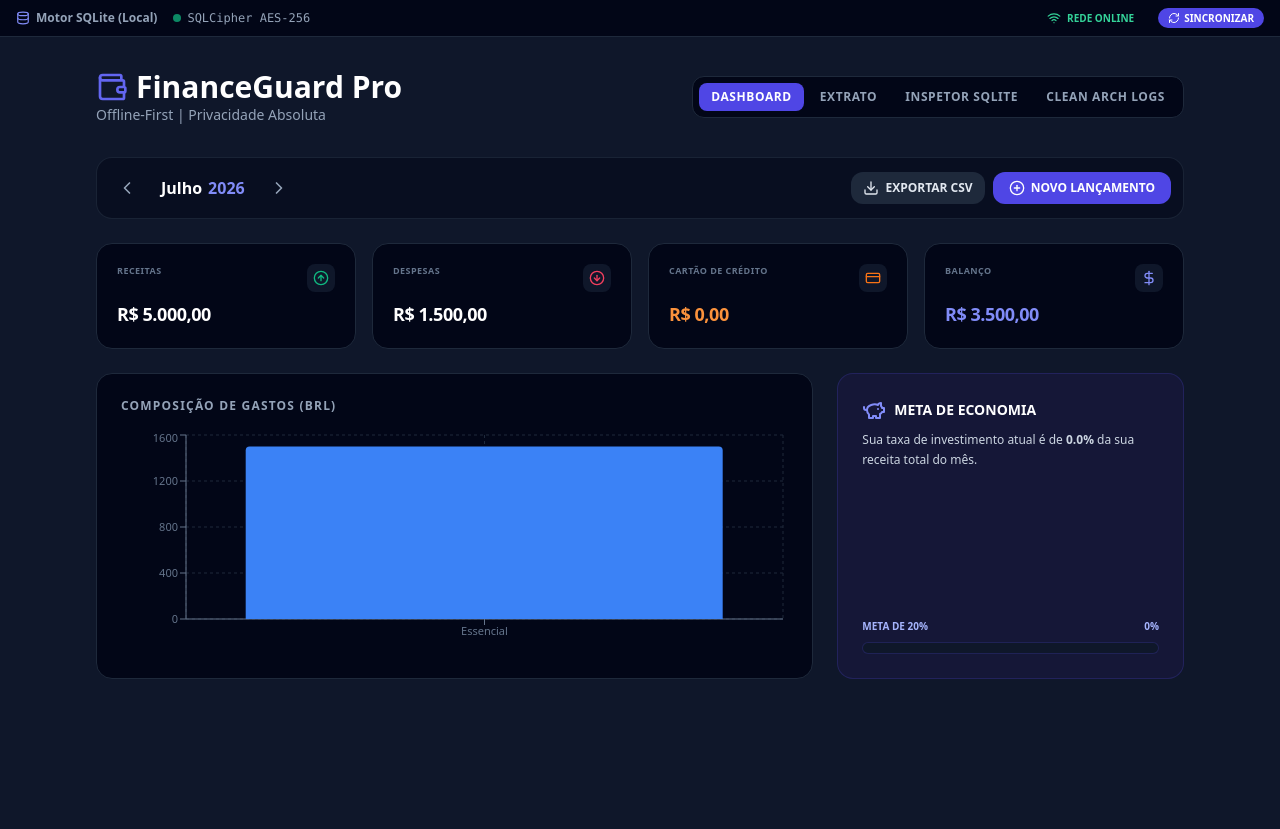
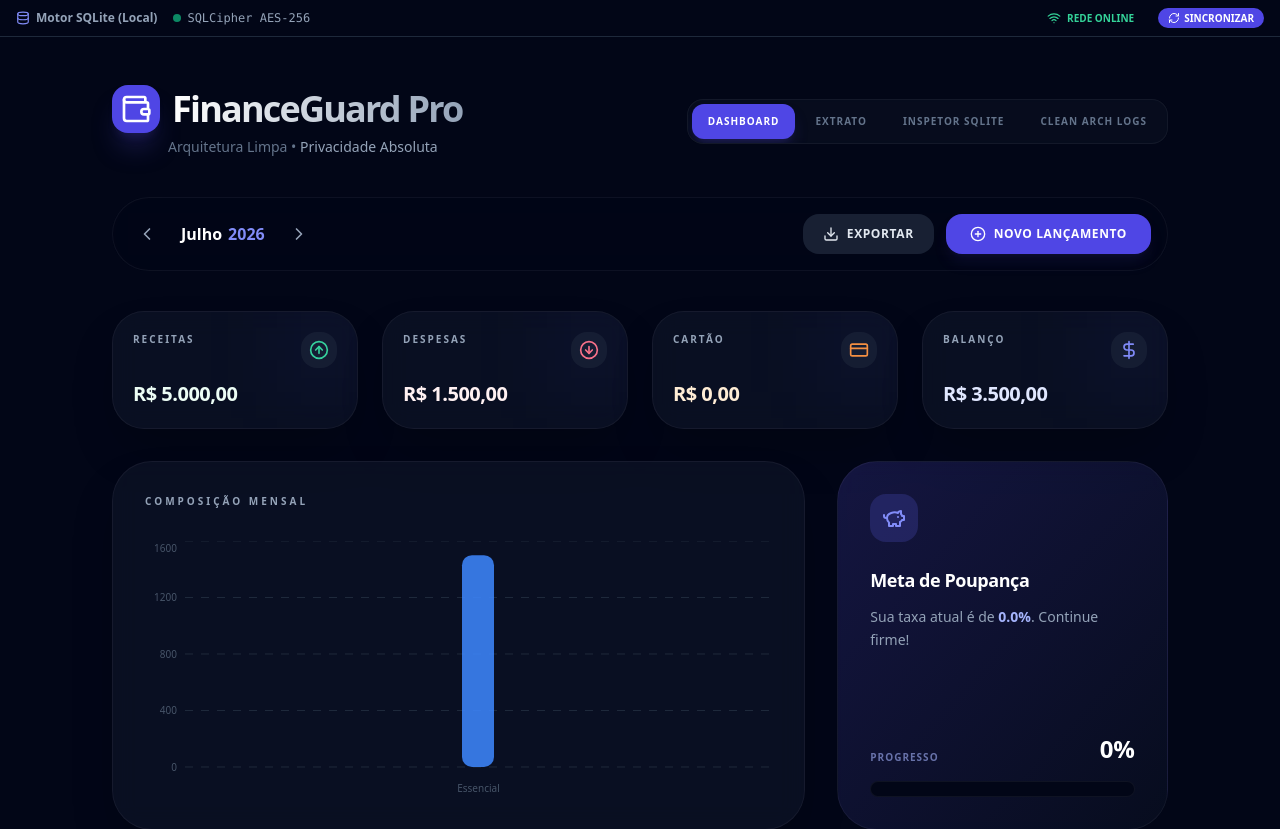
Before and after one commit to feliperibeirospn/financeguard, a React (Vite) app: page / in a window 1280 px wide. Shown: the top 829 px of the page. Before the commit the page ends 800 px from the top, so only its background shows below. Built offline with nearby package versions, Linux system fonts and the light colour scheme.

Commit message:
update visual, deixando mais moderno

```diff
--- a/src/App.tsx
+++ b/src/App.tsx
@@ -9,14 +9,6 @@ import { ExtratoPage } from './presentation/pages/extrato/Extrato';
 import { InspectorSQLitePage } from './presentation/pages/inspector-sqlite/InspectorSQLite';
 import { CleanArchLogsPage } from './presentation/pages/clean-arch-logs/CleanArchLogs';
 
-/**
- * Componente raiz da aplicação.
- *
- * Responsabilidade: layout + roteamento entre abas.
- * Toda a lógica de estado, persistência e side effects vive em `useFinanceApp`.
- * Toda a regra de negócio vive em `src/domain/`.
- * Todo o I/O externo (localStorage, CSV) vive em `src/infrastructure/`.
- */
 export default function App() {
   const {
     activeTab,
@@ -68,7 +60,7 @@ export default function App() {
   };
 
   return (
-    <div className="min-h-screen bg-slate-900 text-slate-100 flex flex-col font-sans selection:bg-indigo-500 selection:text-white">
+    <div className="min-h-screen bg-slate-950 text-slate-100 flex flex-col font-sans">
       <StatusBar
         isOnline={isOnline}
         isEncrypted={isEncrypted}
@@ -76,20 +68,23 @@ export default function App() {
         onSync={handleSyncData}
       />
 
-      <div className="max-w-6xl w-full mx-auto p-4 md:p-8 flex-1 flex flex-col">
-        <header className="flex flex-col md:flex-row md:items-center justify-between mb-8 gap-4">
-          <div>
-            <h1 className="text-2xl md:text-3xl font-black text-white flex items-center gap-2">
-              <Wallet className="text-indigo-500 size-8" /> FinanceGuard Pro
+      <main className="max-w-6xl w-full mx-auto p-6 md:p-12 flex-1 flex flex-col gap-10">
+        <header className="flex flex-col lg:flex-row lg:items-center justify-between gap-8">
+          <div className="space-y-1">
+            <h1 className="text-3xl md:text-4xl font-black tracking-tighter flex items-center gap-3">
+              <div className="p-2 bg-indigo-600 rounded-2xl shadow-xl shadow-indigo-900/40">
+                <Wallet className="text-white size-7 md:size-8" />
+              </div>
+              <span className="gradient-text">FinanceGuard Pro</span>
             </h1>
-            <p className="text-slate-400 text-xs md:text-sm">
-              Offline-First | Privacidade Absoluta
+            <p className="text-slate-500 text-sm font-medium ml-14">
+              Arquitetura Limpa • <span className="text-slate-400">Privacidade Absoluta</span>
             </p>
           </div>
           <TabNav activeTab={activeTab} onChange={setActiveTab} />
         </header>
 
-        <div className="flex flex-wrap items-center justify-between gap-4 mb-6 bg-slate-950/50 p-3 rounded-2xl border border-slate-800/80">
+        <div className="glass-panel p-4 rounded-[2.5rem] flex flex-wrap items-center justify-between gap-4">
           <MonthYearPicker
             month={selectedMonth}
             year={selectedYear}
@@ -99,33 +94,38 @@ export default function App() {
             }}
           />
 
-          <div className="flex gap-2">
-            <button
-              onClick={handleExportCSV}
-              className="flex items-center gap-1.5 px-3 py-2 bg-slate-800 hover:bg-slate-700 text-slate-200 hover:text-white rounded-xl text-xs font-bold uppercase transition-all"
-            >
-              <Download className="size-4" /> Exportar CSV
+          <div className="flex gap-3">
+            <button onClick={handleExportCSV} className="btn-secondary flex items-center gap-2 px-5 py-3 rounded-2xl text-xs font-bold uppercase tracking-wider">
+              <Download className="size-4" /> Exportar
             </button>
             <button
               onClick={() => setIsFormOpen((v) => !v)}
-              className="flex items-center gap-1.5 px-4 py-2 bg-indigo-600 hover:bg-indigo-500 text-white rounded-xl text-xs font-bold uppercase transition-all"
+              className="btn-primary flex items-center gap-2 px-6 py-3 rounded-2xl text-xs font-bold uppercase tracking-wider"
             >
               <PlusCircle className="size-4" /> Novo Lançamento
             </button>
           </div>
         </div>
 
-        <div className="flex-1 flex flex-col gap-6">
+        <div className="flex-1">
           {isFormOpen && (
-            <NewTransactionForm
-              onSubmit={handleAddTransaction}
-              onClose={() => setIsFormOpen(false)}
-            />
+            <div className="mb-10 animate-in zoom-in-95 duration-300">
+              <NewTransactionForm
+                onSubmit={handleAddTransaction}
+                onClose={() => setIsFormOpen(false)}
+              />
+            </div>
           )}
 
-          {renderActiveTab()}
+          <section className="min-h-[400px]">
+            {renderActiveTab()}
+          </section>
         </div>
-      </div>
+      </main>
+
+      <footer className="p-8 text-center text-slate-600 text-[10px] font-bold uppercase tracking-[0.4em]">
+        &copy; 2026 FinanceGuard • Versão 1.0.0-Stable
+      </footer>
     </div>
   );
 }
--- a/src/index.css
+++ b/src/index.css
@@ -2,6 +2,7 @@
 @tailwind components;
 @tailwind utilities;
 
+@layer base {
   :root {
     color-scheme: dark;
   }
@@ -10,19 +11,52 @@ html,
   body,
   #root {
     height: 100%;
+    @apply selection:bg-indigo-500 selection:text-white;
   }
 
   body {
     margin: 0;
-  background-color: #0f172a; /* slate-900 */
-  color: #e2e8f0; /* slate-200 */
-  font-family:
-    'Inter',
-    system-ui,
-    -apple-system,
-    BlinkMacSystemFont,
-    'Segoe UI',
-    sans-serif;
+    background: radial-gradient(circle at top right, #1e1b4b, #0f172a 40%);
+    background-color: #0f172a;
+    color: #f1f5f9;
+    font-family: 'Inter', system-ui, sans-serif;
     -webkit-font-smoothing: antialiased;
-  -moz-osx-font-smoothing: grayscale;
   }
+}
+
+@layer components {
+  .glass-card {
+    @apply bg-slate-900/60 backdrop-blur-md border border-white/5 shadow-2xl;
+  }
+
+  .glass-panel {
+    @apply bg-slate-950/40 backdrop-blur-xl border border-white/5;
+  }
+
+  .gradient-text {
+    @apply bg-clip-text text-transparent bg-gradient-to-r from-white to-slate-400;
+  }
+
+  .btn-primary {
+    @apply bg-indigo-600 hover:bg-indigo-500 text-white transition-all duration-300
+           shadow-lg shadow-indigo-900/20 hover:shadow-indigo-500/30 hover:-translate-y-0.5;
+  }
+
+  .btn-secondary {
+    @apply bg-slate-800/80 hover:bg-slate-700 text-slate-200 transition-all duration-300;
+  }
+}
+
+/* Custom scrollbar */
+::-webkit-scrollbar {
+  width: 8px;
+}
+::-webkit-scrollbar-track {
+  @apply bg-transparent;
+}
+::-webkit-scrollbar-thumb {
+  @apply bg-slate-800 rounded-full border-4 border-slate-950;
+}
+::-webkit-scrollbar-thumb:hover {
+  @apply bg-slate-700;
+}
--- a/src/presentation/components/ui/Card.tsx
+++ b/src/presentation/components/ui/Card.tsx
@@ -1,25 +1,33 @@
 import type { ReactNode } from 'react';
 
-/**
- * Card genérico de KPI do Dashboard.
- * Usado para Receitas, Despesas, Cartão, Balanço — e qualquer métrica futura.
- */
 interface CardProps {
   title: string;
   value: string;
   icon: ReactNode;
-  /** Classes Tailwind que controlam a cor do valor (ex.: "text-emerald-500") */
   color: string;
   subtitle?: string;
 }
 
 export const Card = ({ title, value, icon, color, subtitle }: CardProps) => (
-  <div className="bg-slate-950 p-5 rounded-2xl border border-slate-800 hover:border-indigo-900 transition-all duration-300 group">
-    <div className="flex justify-between items-start mb-2">
-      <span className="text-[9px] font-bold text-slate-500 uppercase tracking-wider">{title}</span>
-      <div className="p-1.5 bg-slate-900 rounded-lg group-hover:bg-indigo-950 transition-colors">{icon}</div>
+  <div className="glass-card p-5 rounded-[2rem] relative overflow-hidden group hover:scale-[1.02] transition-all duration-300">
+    {/* Efeito de luz sutil no fundo */}
+    <div className="absolute -right-4 -top-4 size-24 bg-indigo-500/5 blur-2xl group-hover:bg-indigo-500/10 transition-colors" />
+
+    <div className="flex justify-between items-start mb-3">
+      <span className="text-[10px] font-bold text-slate-400 uppercase tracking-[0.2em]">{title}</span>
+      <div className="p-2 bg-slate-800/50 rounded-2xl group-hover:scale-110 transition-all duration-300">
+        {icon}
+      </div>
     </div>
-    <div className={`text-lg font-black tracking-tight ${color}`}>{value}</div>
-    {subtitle && <div className="text-[9px] text-slate-400 mt-1 font-bold uppercase truncate">{subtitle}</div>}
+
+    <div className={`text-xl font-black tracking-tight ${color} drop-shadow-sm`}>
+      {value}
+    </div>
+
+    {subtitle && (
+      <div className="text-[10px] text-slate-500 mt-2 font-medium tracking-wide truncate">
+        {subtitle}
+      </div>
+    )}
   </div>
 );
--- a/src/presentation/components/ui/TabNav.tsx
+++ b/src/presentation/components/ui/TabNav.tsx
@@ -7,17 +7,22 @@ interface TabNavProps {
 }
 
 export const TabNav = ({ activeTab, onChange }: TabNavProps) => (
-  <nav className="flex bg-slate-950 p-1.5 rounded-xl border border-slate-800 overflow-x-auto gap-1">
-    {TABS.map((tab) => (
+  <nav className="flex bg-slate-900/40 p-1 rounded-2xl border border-white/5 backdrop-blur-sm overflow-x-auto gap-1">
+    {TABS.map((tab) => {
+      const isActive = activeTab === tab.id;
+      return (
         <button
           key={tab.id}
           onClick={() => onChange(tab.id)}
-        className={`px-3 py-1.5 rounded-lg text-xs font-bold uppercase tracking-wider transition-all whitespace-nowrap ${
-          activeTab === tab.id ? 'bg-indigo-600 text-white' : 'text-slate-400 hover:text-white'
+          className={`px-4 py-2.5 rounded-xl text-[10px] font-black uppercase tracking-widest transition-all duration-300 whitespace-nowrap ${
+            isActive
+              ? 'bg-indigo-600 text-white shadow-lg shadow-indigo-900/40'
+              : 'text-slate-500 hover:text-slate-200 hover:bg-white/5'
           }`}
         >
           {tab.label}
         </button>
-    ))}
+      );
+    })}
   </nav>
 );
--- a/src/presentation/pages/dashboard/Dashboard.tsx
+++ b/src/presentation/pages/dashboard/Dashboard.tsx
@@ -24,73 +24,83 @@ export const DashboardPage = ({ summary, chartData, savingsTargetPct }: Dashboar
   const progress = Math.min(Math.round((savingsPct / savingsTargetPct) * 100), 100);
 
   return (
-    <div className="space-y-6">
+    <div className="space-y-8 animate-in fade-in slide-in-from-bottom-4 duration-700">
       {/* KPIs */}
-      <div className="grid grid-cols-2 md:grid-cols-4 gap-4">
-        <Card title="Receitas" value={formatCurrency(summary.income)} icon={<ArrowUpCircle className="text-emerald-500 size-4" />} color="text-white" />
-        <Card title="Despesas" value={formatCurrency(summary.expenses)} icon={<ArrowDownCircle className="text-rose-500 size-4" />} color="text-white" />
-        <Card title="Cartão de Crédito" value={formatCurrency(summary.creditCard)} icon={<CreditCard className="text-orange-500 size-4" />} color="text-orange-400" />
+      <div className="grid grid-cols-2 md:grid-cols-4 gap-4 md:gap-6">
+        <Card title="Receitas" value={formatCurrency(summary.income)} icon={<ArrowUpCircle className="text-emerald-400 size-5" />} color="text-emerald-50" />
+        <Card title="Despesas" value={formatCurrency(summary.expenses)} icon={<ArrowDownCircle className="text-rose-400 size-5" />} color="text-rose-50" />
+        <Card title="Cartão" value={formatCurrency(summary.creditCard)} icon={<CreditCard className="text-orange-400 size-5" />} color="text-orange-100" />
         <Card
           title="Balanço"
           value={formatCurrency(summary.netBalance)}
-          icon={<DollarSign className="text-indigo-400 size-4" />}
-          color={summary.netBalance >= 0 ? 'text-indigo-400' : 'text-rose-400'}
+          icon={<DollarSign className="text-indigo-400 size-5" />}
+          color={summary.netBalance >= 0 ? 'text-indigo-100' : 'text-rose-300'}
         />
       </div>
 
       {/* Gráfico + meta de poupança */}
-      <div className="grid grid-cols-1 md:grid-cols-3 gap-6">
-        <div className="md:col-span-2 bg-slate-950 p-6 rounded-2xl border border-slate-800">
-          <h3 className="text-xs font-bold text-slate-400 uppercase tracking-widest mb-4">
-            Composição de Gastos (BRL)
+      <div className="grid grid-cols-1 md:grid-cols-3 gap-8">
+        <div className="md:col-span-2 glass-card p-8 rounded-[2.5rem]">
+          <h3 className="text-[10px] font-black text-slate-400 uppercase tracking-[0.3em] mb-8">
+            Composição Mensal
           </h3>
-          <div className="h-56">
+          <div className="h-64">
             {chartData.length > 0 ? (
               <ResponsiveContainer width="100%" height="100%">
-                <BarChart data={chartData}>
-                  <CartesianGrid strokeDasharray="3 3" stroke="#1e293b" />
-                  <XAxis dataKey="name" stroke="#64748b" fontSize={11} />
-                  <YAxis stroke="#64748b" fontSize={11} />
+                <BarChart data={chartData} margin={{ top: 0, right: 0, left: -20, bottom: 0 }}>
+                  <CartesianGrid strokeDasharray="8 8" stroke="#1e293b" vertical={false} />
+                  <XAxis dataKey="name" stroke="#475569" fontSize={10} axisLine={false} tickLine={false} dy={10} />
+                  <YAxis stroke="#475569" fontSize={10} axisLine={false} tickLine={false} />
                   <Tooltip
+                    cursor={{ fill: 'rgba(255,255,255,0.03)' }}
                     formatter={(v) => formatCurrency(Number(v))}
-                    contentStyle={{ backgroundColor: '#090d16', border: 'none', borderRadius: '8px' }}
+                    contentStyle={{
+                      backgroundColor: 'rgba(15, 23, 42, 0.9)',
+                      backdropFilter: 'blur(8px)',
+                      border: '1px solid rgba(255,255,255,0.1)',
+                      borderRadius: '16px',
+                      boxShadow: '0 10px 15px -3px rgba(0, 0, 0, 0.5)'
+                    }}
                   />
-                  <Bar dataKey="value" fill="#3b82f6" radius={[4, 4, 0, 0]}>
+                  <Bar dataKey="value" fill="#6366f1" radius={[10, 10, 10, 10]} barSize={32}>
                     {chartData.map((entry, index) => (
-                      <Cell key={`cell-${index}`} fill={entry.fill} />
+                      <Cell key={`cell-${index}`} fill={entry.fill} fillOpacity={0.9} />
                     ))}
                   </Bar>
                 </BarChart>
               </ResponsiveContainer>
             ) : (
               <div className="h-full flex items-center justify-center text-slate-500 text-xs italic">
-                Sem dados financeiros no período.
+                Aguardando lançamentos...
               </div>
             )}
           </div>
         </div>
 
-        <div className="bg-indigo-950/40 p-6 rounded-2xl border border-indigo-900/50 flex flex-col justify-between">
+        <div className="bg-gradient-to-br from-indigo-900/40 to-slate-900/40 p-8 rounded-[2.5rem] border border-white/5 flex flex-col justify-between backdrop-blur-md">
           <div>
-            <h3 className="font-bold text-white text-sm uppercase flex items-center gap-2 mb-2">
-              <PiggyBank className="text-indigo-400" /> Meta de Economia
+            <div className="size-12 bg-indigo-500/20 rounded-2xl flex items-center justify-center mb-6">
+              <PiggyBank className="text-indigo-400 size-6" />
+            </div>
+            <h3 className="font-black text-white text-lg tracking-tight mb-3">
+              Meta de Poupança
             </h3>
-            <p className="text-xs text-slate-300 leading-relaxed">
-              Sua taxa de investimento atual é de <strong>{summary.savingsRate.toFixed(1)}%</strong> da sua receita
-              total do mês.
+            <p className="text-sm text-slate-400 leading-relaxed font-medium">
+              Sua taxa atual é de <span className="text-indigo-300 font-bold">{summary.savingsRate.toFixed(1)}%</span>.
+              {summary.savingsRate >= savingsTargetPct ? " Parabéns! Meta batida." : " Continue firme!"}
             </p>
           </div>
 
-          <div className="mt-6 space-y-2">
-            <div className="flex justify-between text-[10px] font-bold text-indigo-300 uppercase">
-              <span>Meta de {savingsTargetPct}%</span>
-              <span>{progress}%</span>
+          <div className="mt-8 space-y-4">
+            <div className="flex justify-between items-end">
+              <span className="text-[10px] font-black text-indigo-300/60 uppercase tracking-widest">Progresso</span>
+              <span className="text-2xl font-black text-white">{progress}%</span>
             </div>
-            <div className="h-3 w-full bg-slate-900 rounded-full overflow-hidden p-0.5 border border-indigo-900/50">
+            <div className="h-4 w-full bg-slate-950 rounded-full p-1 border border-white/5 overflow-hidden">
               <div
                 style={{ width: `${progress}%` }}
-                className="h-full bg-indigo-500 rounded-full transition-all duration-1000 shadow-[0_0_8px_rgba(99,102,241,0.5)]"
-              ></div>
+                className="h-full bg-gradient-to-r from-indigo-600 to-violet-500 rounded-full transition-all duration-1000 shadow-[0_0_15px_rgba(99,102,241,0.4)]"
+              />
             </div>
           </div>
         </div>
```
Lines whose indentation alone changed are shown as unchanged.
